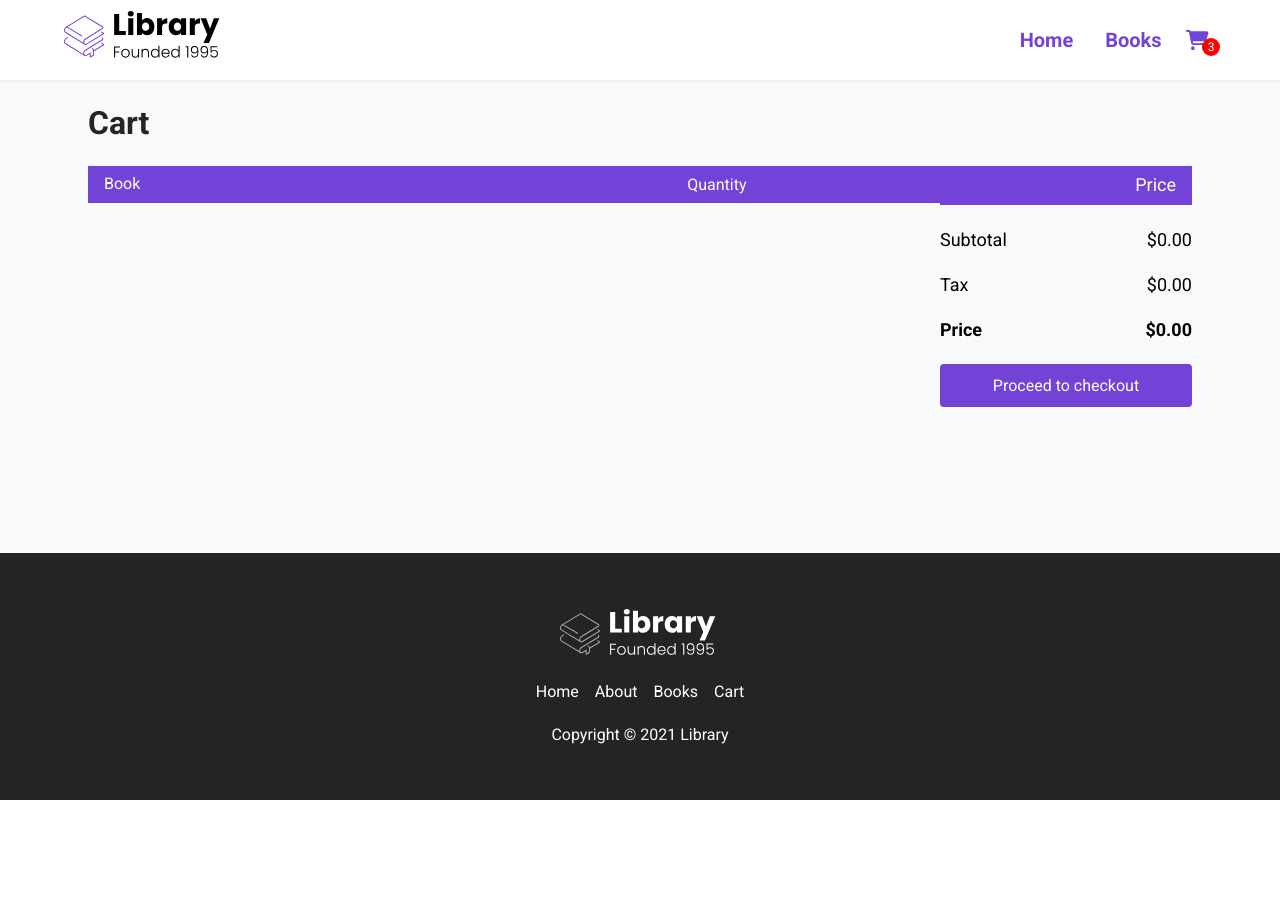
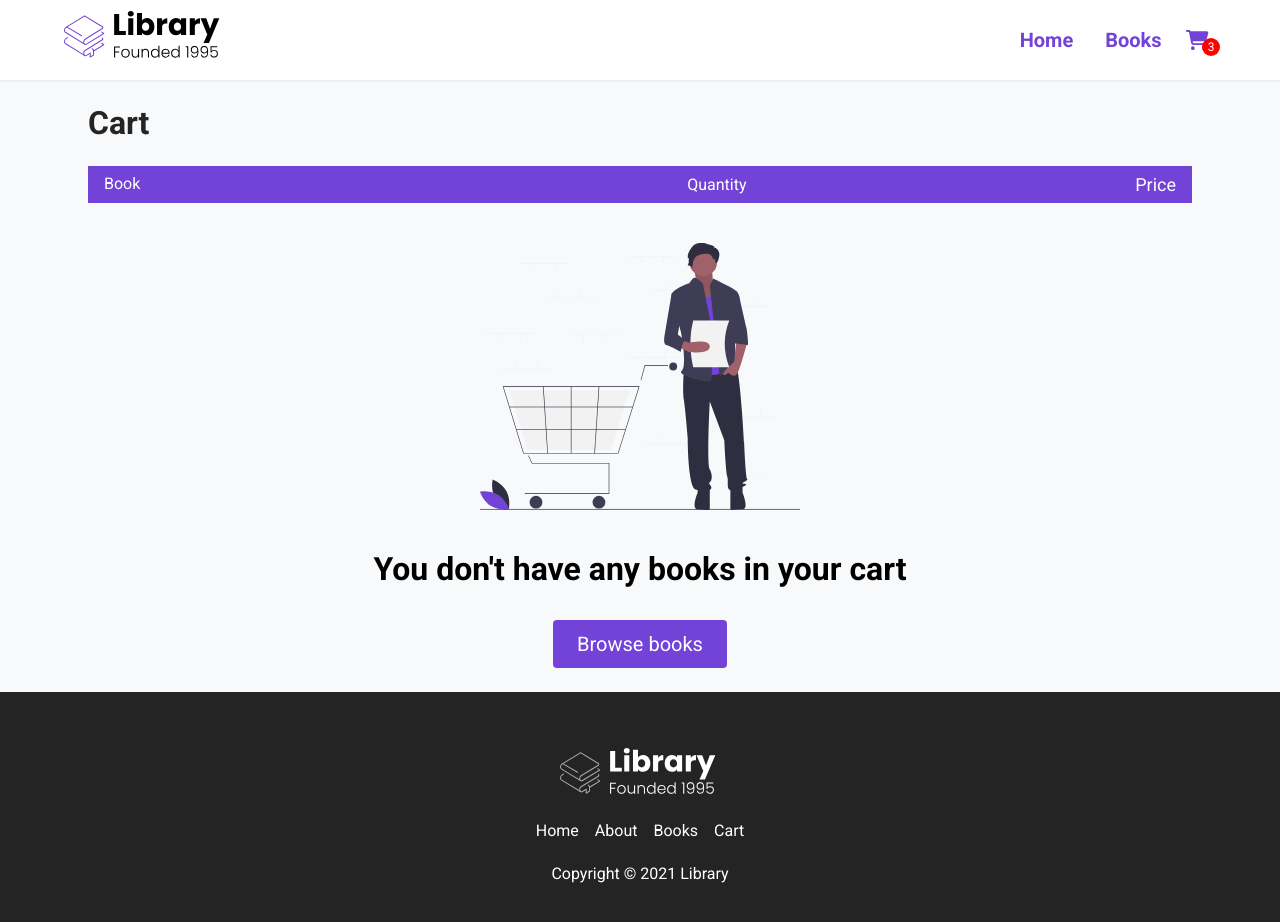
Before and after one commit to aryanprince/miku-music, a React (Create React App) app: page /cart in a window 1280 px wide. Shown: the top 922 px of the page. Before the commit the page ends 800 px from the top, so only its background shows below. Built offline with nearby package versions, Linux system fonts and the light colour scheme.

Commit message:
2:25:42 Empty cart has image now

```diff
--- a/src/pages/Cart.jsx
+++ b/src/pages/Cart.jsx
@@ -1,4 +1,6 @@
 import React from 'react'
+import { Link } from 'react-router-dom'
+import EmptyCart from '../assets/empty_cart.svg'
 
 export default function Cart({ cart, changeQuantity, removeItem }) {
     const total = () => {
@@ -58,9 +60,22 @@ export default function Cart({ cart, changeQuantity, removeItem }) {
                                     )
                                 })}
                             </div>
+
+                            {/* EMPTY CART STATE */}
+
+                            {cart.length === 0 && (
+                                <div className="cart__empty">
+                                    <img src={EmptyCart} alt="" className="cart__empty--img" />
+                                    <h2>You don't have any books in your cart</h2>
+                                    <Link to="/books">
+                                        <button className="btn">Browse books</button>
+                                    </Link>
+                                </div>
+                            )}
                         </div>
 
                         {/* CART TOTAL ON BOTTOM RIGHT */}
+                        {cart.length > 0 && (
                             <div className="total">
                                 <div className="total__item total__sub-total">
                                     <span>Subtotal</span>
@@ -78,6 +93,7 @@ export default function Cart({ cart, changeQuantity, removeItem }) {
                                     Proceed to checkout
                                 </button>
                             </div>
+                        )}
                     </div>
                 </div>
             </main>
```
Lines whose indentation alone changed are shown as unchanged.
